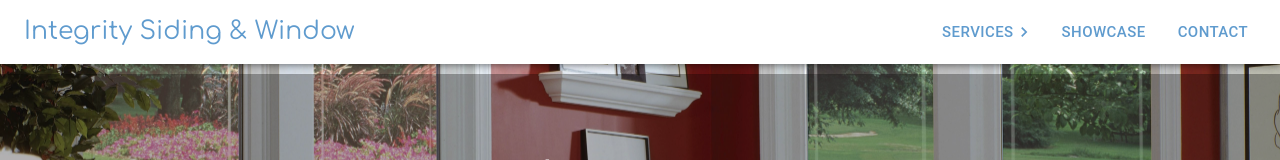
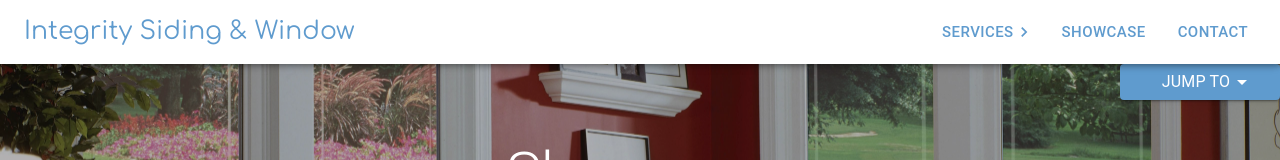
Before and after one commit to CollinBeczak/IntegrityWindowsAndSiding, a Next.js app: page /showcase in a window 1280 px wide. Shown: the top 160 px of the page. Built offline with nearby package versions, Linux system fonts and the light colour scheme.

Commit message:
set up anchors on showcase page

```diff
--- a/src/app/showcase/page.tsx
+++ b/src/app/showcase/page.tsx
@@ -24,7 +24,7 @@ const Showcase = () => {
         <Box
           sx={{
             position: "absolute",
-            top: 10,
+            top: 0,
             left: 0,
             width: "100%",
             height: "100%",
--- a/src/components/serviceShowcase.tsx
+++ b/src/components/serviceShowcase.tsx
@@ -1,9 +1,20 @@
 import React, { useState } from "react";
-import { Box, Grid, Divider, Typography, Modal, Backdrop, Fade } from "@mui/material";
+import {
+  Box,
+  Grid,
+  Divider,
+  Typography,
+  Modal,
+  Fade,
+  IconButton,
+  Menu,
+  MenuItem,
+  Button,
+} from "@mui/material";
 import Slider from "react-slick";
-import { IconButton } from "@mui/material";
+import Image from "next/image";
 import CloseIcon from "@mui/icons-material/Close";
-import Image from "next/image";
+import ArrowDropDownIcon from "@mui/icons-material/ArrowDropDown";
 import windowBefore1 from "../assets/windows/Alside_Casement_Beauty4.jpg";
 import windowBefore2 from "../assets/windows/Alside_Casement_Beauty5.jpg";
 import windowBefore3 from "../assets/windows/Alside_Casement_Beauty6.jpg";
@@ -134,6 +145,7 @@ const ServiceCards = () => {
   );
   const [modalOpen, setModalOpen] = useState(false);
   const [selectedImage, setSelectedImage] = useState("");
+  const [anchorEl, setAnchorEl] = useState<null | HTMLElement>(null);
 
   const handleSlideChange = (index: number) => {
     const newLoadedImages = [...loadedImages];
@@ -168,11 +180,67 @@ const ServiceCards = () => {
     event.stopPropagation();
   };
 
+  const handleMenuItemClick = (id: string) => {
+    const element = document.getElementById(id);
+    if (element) {
+      const offsetTop = element.offsetTop - 64;
+      window.scrollTo({
+        top: offsetTop,
+        behavior: "smooth",
+      });
+      setAnchorEl(null);
+    }
+  };
+
   return (
     <>
+      <Box
+        sx={{
+          position: "fixed",
+          top: { xs: 82, sm: 92, md: 64 },
+          right: 0,
+          zIndex: 999,
+          textAlign: "center",
+          borderRadius: "0 0 10px 10px",
+        }}
+      >
+        <Button
+          variant="contained"
+          onClick={(event) => setAnchorEl(event.currentTarget)}
+          sx={{
+            color: "black",
+            minWidth: "160px",
+            alignItems: "center",
+            display: "flex",
+          }}
+        >
+          <Typography sx={{ ml: 2, textDecoration: "none", color: "white" }}>Jump to</Typography>
+          <ArrowDropDownIcon sx={{ color: "white" }} />
+        </Button>
+        <Menu
+          id="services-menu"
+          anchorEl={anchorEl}
+          open={Boolean(anchorEl)}
+          onClose={() => setAnchorEl(null)}
+        >
+          {services.map((service, index) => (
+            <MenuItem
+              key={index}
+              onClick={() => handleMenuItemClick(service.name.replace(/\s+/g, "-").toLowerCase())}
+            >
+              {service.name}
+            </MenuItem>
+          ))}
+        </Menu>
+      </Box>
       {services.map((service, serviceIndex) => (
-        <Box key={serviceIndex}>
-          <Divider sx={{ marginTop: 2 }} />
+        <Box key={serviceIndex} id={service.name.replace(/\s+/g, "-").toLowerCase()}>
+          <Divider
+            sx={{
+              marginBottom: 1,
+              boxShadow: "0px 2px 4px rgba(0, 0, 0, 0.4)",
+            }}
+          />
           <Typography variant="h4" sx={{ textAlign: "center", marginY: 2 }}>
             Integrity&apos;s {service.name}
           </Typography>
```
